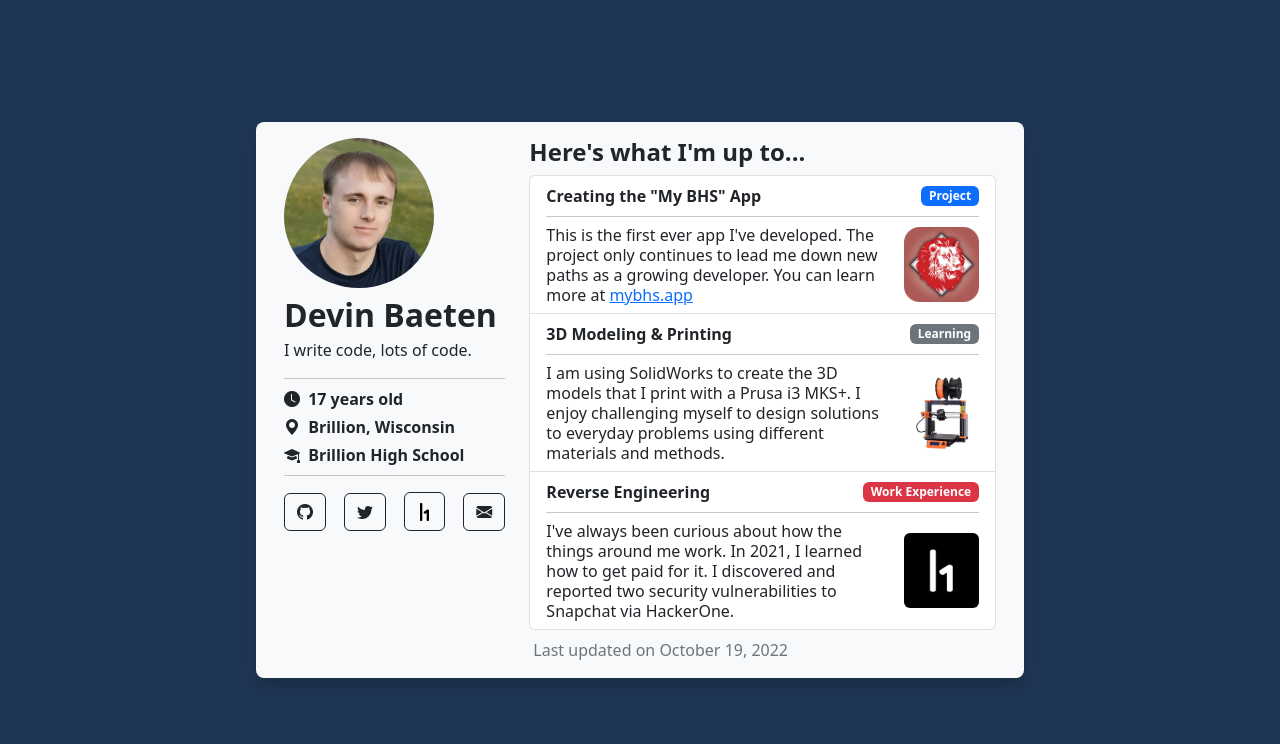
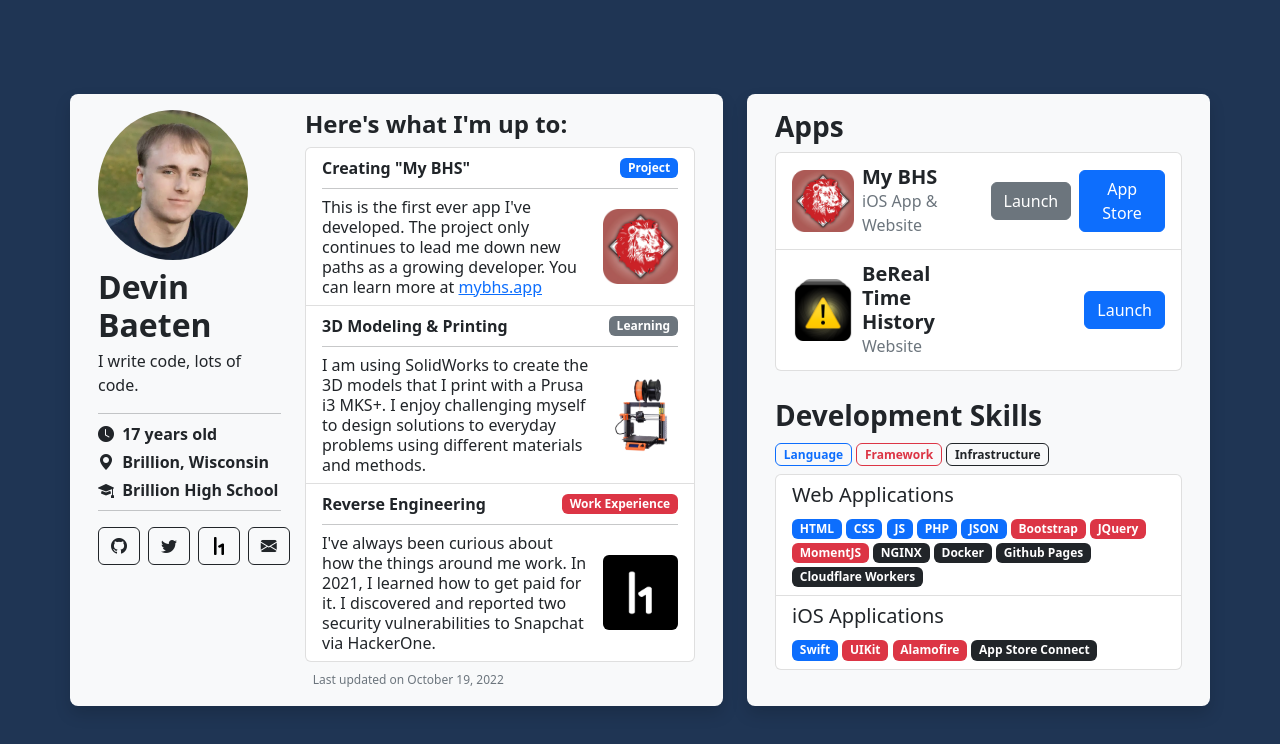
Before and after one commit to devinbaeten/devinbaeten.com, a plain HTML site: page index.html in a window 1280 px wide. Drawn offline with nearby package versions, Linux system fonts and the light colour scheme.

Commit message:
Added right pane

```diff
--- a/index.html
+++ b/index.html
@@ -21,9 +21,9 @@
 	  padding-right: 15px;
 	  background-color: #1f3554;
 	}
-	#pcb {
+	/* .mainBlock {
 		max-width: 768px;
-	}
+	} */
 	.pfp {
 		width: 150px;
 	}
@@ -37,6 +37,15 @@
 		margin-left: 15px;
 		height: 75px;
 	}
+	.appCard {
+		width: 100px;
+	}
+	.mbic {
+		margin-right: 0;
+	}
+	.sbic {
+		margin-left: 0;
+	}
 	@media (max-width: 768px) {
 		#rc {
 			margin-top: 25px;
@@ -44,11 +53,32 @@
 		#si a {
 			width: 100%;
 		}
+		.orclibp {
+			margin-top: 10px;
+			justify-content: flex-start !important;
+		}
+		.orclibp a {
+			width: 100%;
+		}
+	}
+	@media (max-width: 1200px) {
+		.mainBlock {
+			margin-bottom: 15px;
+		}
+		.mbic {
+			margin-right: -12px;
+		}
+		.sbic {
+			margin-left: -12px;
+		}
 	}
 	</style>
 </head>
 <body>
-	<div id="pcb" class="bg-light w-100 m-auto p-3 rounded-3 shadow row">
+	<main class="w-100 m-auto container">
+		<div class="row justify-content-between">
+			<div class="mainBlock col-xl-7">
+				<div class="mbic bg-light p-3 rounded-3 shadow h-100 row">
 					<div id="lc" class="vstack col-md-4">
 						<img src="media/portrait-sq.webp" alt="Portrait" class="rounded-circle pb-2 pfp">
 						<h2 class="mb-1 fw-bold">Devin Baeten</h2>
@@ -87,11 +117,11 @@
 						</div>
 					</div>
 					<div id="rc" class="vstack col-md-8">
-			<h4 class="fw-semibold">Here's what I'm up to...</h4>
+						<h4 class="fw-semibold">Here's what I'm up to:</h4>
 						<ul class="list-group">
 							<li class="list-group-item">
 								<div class="hstack justify-content-between">
-						<span class="fw-semibold">Creating the "My BHS" App</span>
+									<span class="fw-semibold">Creating "My BHS"</span>
 									<span class="badge bg-primary">Project</span>
 								</div>
 								<hr class="mt-2 mb-2"/>
@@ -129,9 +159,84 @@
 								</div>
 							</li>
 						</ul>
-			<span class="text-muted fs-6 fw-light text-start mt-2 ms-1">Last updated on October 19, 2022</span>
+						<span class="text-muted badge fs-7 fw-light text-start mt-2">Last updated on October 19, 2022</span>
 					</div>
 				</div>
+			</div>
+			<div class="secondaryBlock col-xl-5">
+				<div class="sbic  bg-light p-3 rounded-3 shadow h-100 row">
+					<div class="mb-3">
+						<h3 class="fw-bold">Apps</h3>
+						<div class="list-group">
+							<li class="list-group-item">
+								<div class="hstack justify-content-between row">
+									<div class="hstack col-sm-6">
+										<img src="media/mybhs-logo.webp" height="62px" alt="My BHS icon">
+										<div class="vstack ms-2 mt-1 mb-1 justify-content-around">
+											<h5 class="m-0 fw-semibold">My BHS</h5>
+											<span class="fs-6 text-muted m-0">iOS App & Website</span>
+										</div>
+									</div>
+									<div class="orclibp hstack gap-2 col-sm-6 justify-content-end">
+										<a href="https://mybhs.app/" class="btn btn-secondary">Launch</a>
+										<a href="https://apps.apple.com/us/app/my-bhs/id1569561368" class="btn btn-primary">App Store</a>
+									</div>
+								</div>
+							</li>
+							<li class="list-group-item">
+								<div class="hstack justify-content-between row">
+									<div class="hstack col-sm-6">
+										<img src="media/brth-logo.webp" height="62px" alt="My BHS icon">
+										<div class="vstack ms-2 mt-1 mb-1 justify-content-around">
+											<h5 class="m-0 fw-semibold">BeReal Time History</h5>
+											<span class="fs-6 text-muted m-0">Website</span>
+										</div>
+									</div>
+									<div class="orclibp hstack gap-2 col-sm-6 justify-content-end">
+										<a href="https://bereal.devin.fun" class="btn btn-primary">Launch</a>
+									</div>
+								</div>
+							</li>
+						</div>
+					</div>
+					<div class="mb-2">
+						<div class="vstack">
+								<h3 class="fw-bold">Development Skills</h3>
+							<div class="text-start mb-2">
+								<span class="bage fs-7 badge text-primary border border-primary">Language</span>
+								<span class="bage fs-7 badge text-danger border border-danger">Framework</span>
+								<span class="bage fs-7 badge text-dark border border-dark">Infrastructure</span>
+							</div>
+						</div>
+						<div class="list-group">
+							<li class="list-group-item">
+								<h5>Web Applications</h5>
+								<span class="badge bg-primary">HTML</span>
+								<span class="badge bg-primary">CSS</span>
+								<span class="badge bg-primary">JS</span>
+								<span class="badge bg-primary">PHP</span>
+								<span class="badge bg-primary">JSON</span>
+								<span class="badge bg-danger">Bootstrap</span>
+								<span class="badge bg-danger">JQuery</span>
+								<span class="badge bg-danger">MomentJS</span>
+								<span class="badge bg-dark">NGINX</span>
+								<span class="badge bg-dark">Docker</span>
+								<span class="badge bg-dark">Github Pages</span>
+								<span class="badge bg-dark">Cloudflare Workers</span>
+							</li>
+							<li class="list-group-item">
+								<h5>iOS Applications</h5>
+								<span class="badge bg-primary">Swift</span>
+								<span class="badge bg-danger">UIKit</span>
+								<span class="badge bg-danger">Alamofire</span>
+								<span class="badge bg-dark">App Store Connect</span>
+							</li>
+						</div>
+					</div>
+				</div>
+			</div>
+		</div>
+	</main>
 	<script src="https://cdn.jsdelivr.net/npm/bootstrap@5.2.2/dist/js/bootstrap.bundle.min.js" integrity="sha384-OERcA2EqjJCMA+/3y+gxIOqMEjwtxJY7qPCqsdltbNJuaOe923+mo//f6V8Qbsw3" crossorigin="anonymous"></script>
 </body>
 </html>
```
Also changed, not shown: media/brth-logo.webp (added). Lines whose indentation alone changed are shown as unchanged.
